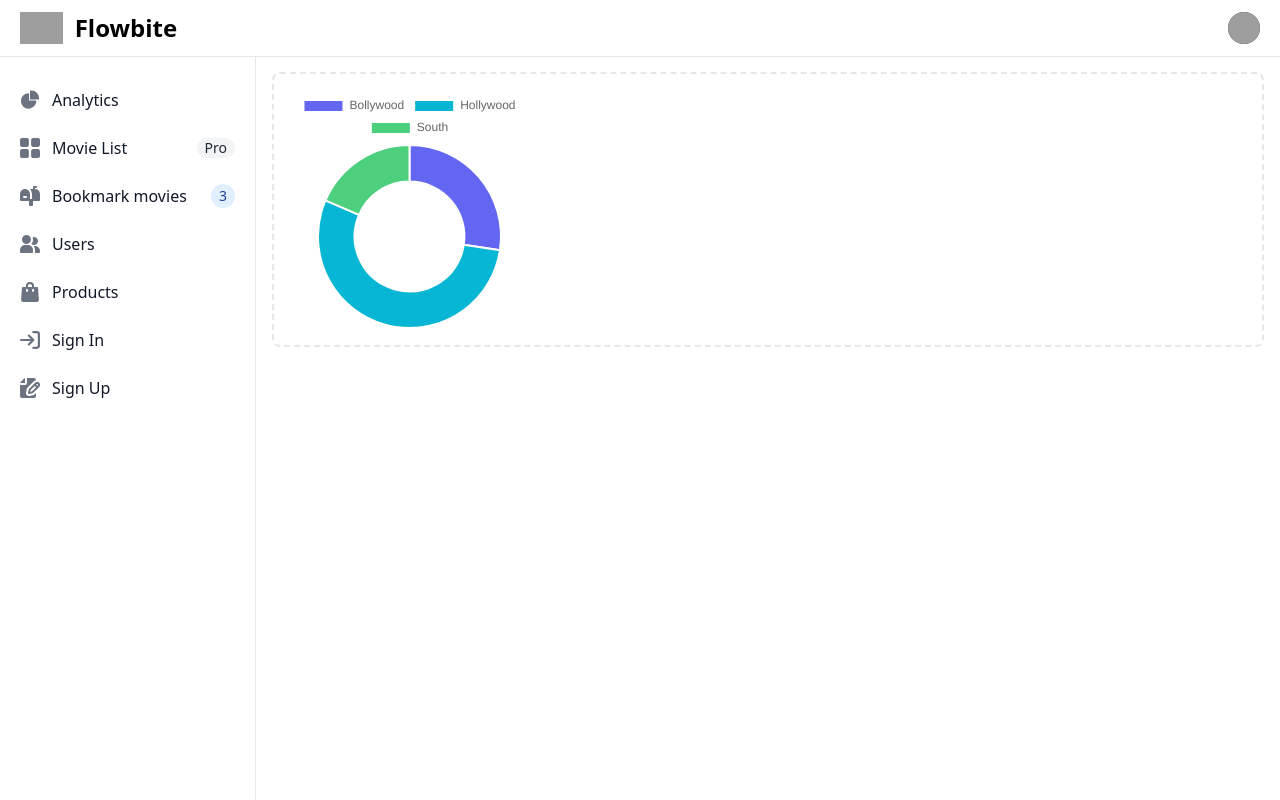
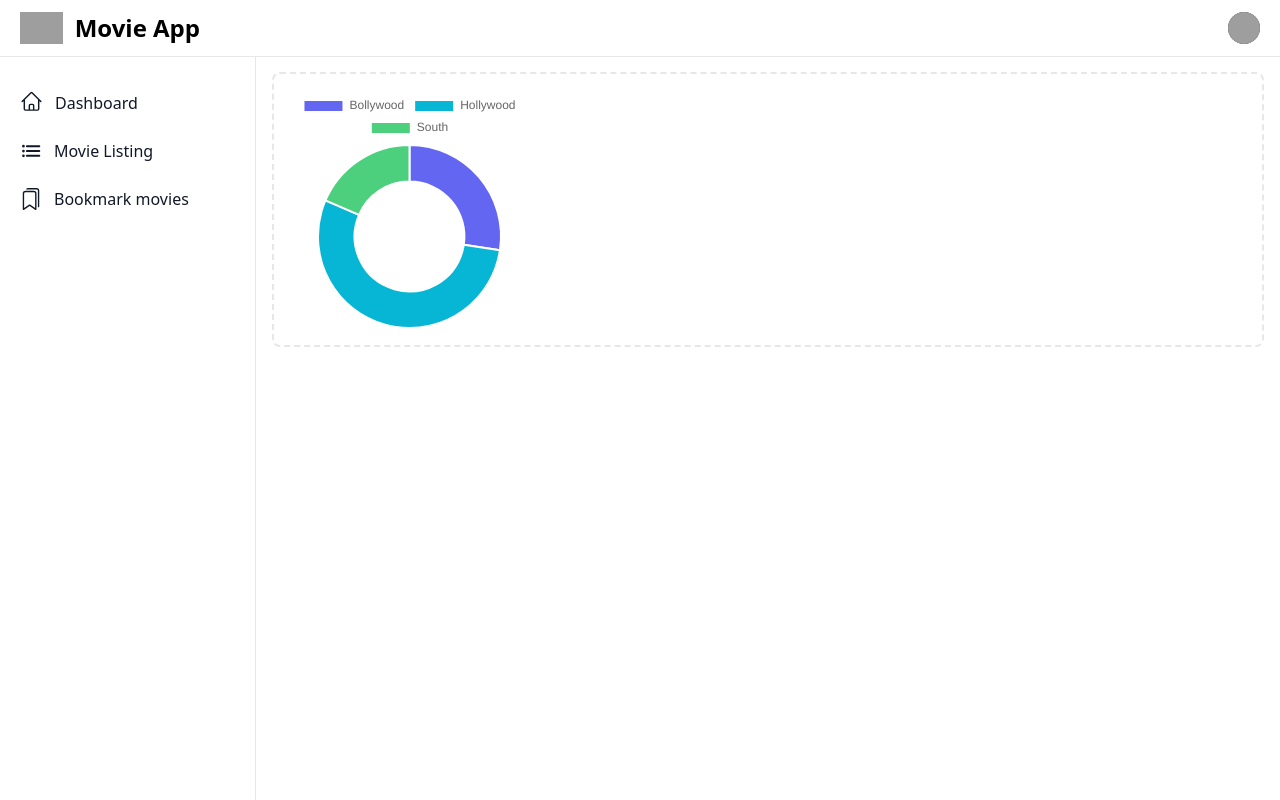
Before and after one commit to harshitverma-dev/movie-web-app, a React (Vite) app: page / in a window 1280 px wide. Built offline with nearby package versions, Linux system fonts and the light colour scheme; grey boxes are pictures that could not be loaded.

Commit message:
update code in sidebar, changes link for page routing

```diff
--- a/src/Panel/SideBarLayout.tsx
+++ b/src/Panel/SideBarLayout.tsx
@@ -1,72 +1,43 @@
 import React from 'react'
 import { Link } from 'react-router-dom';
+import { HiOutlineHome } from "react-icons/hi2";
+import { IoList } from "react-icons/io5";
+import { BsBookmarks } from "react-icons/bs";
 
 const SideBarLayout: React.FC = () => {
+    const sidebarItems = [
+        {
+            navName: "Dashboard",
+            navIcon: <HiOutlineHome size={23} />,
+            navPath: "/"
+        },
+        {
+            navName: "Movie Listing",
+            navIcon: <IoList size={22} />,
+            navPath: "/movie-list"
+        },
+        {
+            navName: "Bookmark movies",
+            navIcon: <BsBookmarks size={22} />,
+            navPath: "/bookmark-movies"
+        }
+    ]
     return (
         <aside id="logo-sidebar" className="fixed top-0 left-0 z-40 w-64 h-screen pt-20 transition-transform -translate-x-full bg-white border-r border-gray-200 sm:translate-x-0 dark:bg-gray-800 dark:border-gray-700" aria-label="Sidebar">
             <div className="h-full px-3 pb-4 overflow-y-auto bg-white dark:bg-gray-800">
                 <ul className="space-y-2 font-medium">
-                    <li>
-                        <Link to={'/'} className="flex items-center p-2 text-gray-900 rounded-lg dark:text-white hover:bg-gray-100 dark:hover:bg-gray-700 group">
-                            <svg className="w-5 h-5 text-gray-500 transition duration-75 dark:text-gray-400 group-hover:text-gray-900 dark:group-hover:text-white" aria-hidden="true" xmlns="http://www.w3.org/2000/svg" fill="currentColor" viewBox="0 0 22 21">
-                                <path d="M16.975 11H10V4.025a1 1 0 0 0-1.066-.998 8.5 8.5 0 1 0 9.039 9.039.999.999 0 0 0-1-1.066h.002Z" />
-                                <path d="M12.5 0c-.157 0-.311.01-.565.027A1 1 0 0 0 11 1.02V10h8.975a1 1 0 0 0 1-.935c.013-.188.028-.374.028-.565A8.51 8.51 0 0 0 12.5 0Z" />
-                            </svg>
-                            <span className="ms-3">Analytics</span>
-                        </Link>
-                    </li>
-                    <li>
-                        <Link to={'/movie-list'} className="flex items-center p-2 text-gray-900 rounded-lg dark:text-white hover:bg-gray-100 dark:hover:bg-gray-700 group">
-                            <svg className="flex-shrink-0 w-5 h-5 text-gray-500 transition duration-75 dark:text-gray-400 group-hover:text-gray-900 dark:group-hover:text-white" aria-hidden="true" xmlns="http://www.w3.org/2000/svg" fill="currentColor" viewBox="0 0 18 18">
-                                <path d="M6.143 0H1.857A1.857 1.857 0 0 0 0 1.857v4.286C0 7.169.831 8 1.857 8h4.286A1.857 1.857 0 0 0 8 6.143V1.857A1.857 1.857 0 0 0 6.143 0Zm10 0h-4.286A1.857 1.857 0 0 0 10 1.857v4.286C10 7.169 10.831 8 11.857 8h4.286A1.857 1.857 0 0 0 18 6.143V1.857A1.857 1.857 0 0 0 16.143 0Zm-10 10H1.857A1.857 1.857 0 0 0 0 11.857v4.286C0 17.169.831 18 1.857 18h4.286A1.857 1.857 0 0 0 8 16.143v-4.286A1.857 1.857 0 0 0 6.143 10Zm10 0h-4.286A1.857 1.857 0 0 0 10 11.857v4.286c0 1.026.831 1.857 1.857 1.857h4.286A1.857 1.857 0 0 0 18 16.143v-4.286A1.857 1.857 0 0 0 16.143 10Z" />
-                            </svg>
-                            <span className="flex-1 ms-3 whitespace-nowrap">Movie List</span>
-                            <span className="inline-flex items-center justify-center px-2 ms-3 text-sm font-medium text-gray-800 bg-gray-100 rounded-full dark:bg-gray-700 dark:text-gray-300">Pro</span>
-                        </Link>
-                    </li>
-                    <li>
-                        <Link to={`/bookmark-movies`} className="flex items-center p-2 text-gray-900 rounded-lg dark:text-white hover:bg-gray-100 dark:hover:bg-gray-700 group">
-                            <svg className="flex-shrink-0 w-5 h-5 text-gray-500 transition duration-75 dark:text-gray-400 group-hover:text-gray-900 dark:group-hover:text-white" aria-hidden="true" xmlns="http://www.w3.org/2000/svg" fill="currentColor" viewBox="0 0 20 20">
-                                <path d="m17.418 3.623-.018-.008a6.713 6.713 0 0 0-2.4-.569V2h1a1 1 0 1 0 0-2h-2a1 1 0 0 0-1 1v2H9.89A6.977 6.977 0 0 1 12 8v5h-2V8A5 5 0 1 0 0 8v6a1 1 0 0 0 1 1h8v4a1 1 0 0 0 1 1h2a1 1 0 0 0 1-1v-4h6a1 1 0 0 0 1-1V8a5 5 0 0 0-2.582-4.377ZM6 12H4a1 1 0 0 1 0-2h2a1 1 0 0 1 0 2Z" />
-                            </svg>
-                            <span className="flex-1 ms-3 whitespace-nowrap">Bookmark movies</span>
-                            <span className="inline-flex items-center justify-center w-3 h-3 p-3 ms-3 text-sm font-medium text-blue-800 bg-blue-100 rounded-full dark:bg-blue-900 dark:text-blue-300">3</span>
-                        </Link>
-                    </li>
-                    <li>
-                        <a href="#" className="flex items-center p-2 text-gray-900 rounded-lg dark:text-white hover:bg-gray-100 dark:hover:bg-gray-700 group">
-                            <svg className="flex-shrink-0 w-5 h-5 text-gray-500 transition duration-75 dark:text-gray-400 group-hover:text-gray-900 dark:group-hover:text-white" aria-hidden="true" xmlns="http://www.w3.org/2000/svg" fill="currentColor" viewBox="0 0 20 18">
-                                <path d="M14 2a3.963 3.963 0 0 0-1.4.267 6.439 6.439 0 0 1-1.331 6.638A4 4 0 1 0 14 2Zm1 9h-1.264A6.957 6.957 0 0 1 15 15v2a2.97 2.97 0 0 1-.184 1H19a1 1 0 0 0 1-1v-1a5.006 5.006 0 0 0-5-5ZM6.5 9a4.5 4.5 0 1 0 0-9 4.5 4.5 0 0 0 0 9ZM8 10H5a5.006 5.006 0 0 0-5 5v2a1 1 0 0 0 1 1h11a1 1 0 0 0 1-1v-2a5.006 5.006 0 0 0-5-5Z" />
-                            </svg>
-                            <span className="flex-1 ms-3 whitespace-nowrap">Users</span>
-                        </a>
-                    </li>
-                    <li>
-                        <a href="#" className="flex items-center p-2 text-gray-900 rounded-lg dark:text-white hover:bg-gray-100 dark:hover:bg-gray-700 group">
-                            <svg className="flex-shrink-0 w-5 h-5 text-gray-500 transition duration-75 dark:text-gray-400 group-hover:text-gray-900 dark:group-hover:text-white" aria-hidden="true" xmlns="http://www.w3.org/2000/svg" fill="currentColor" viewBox="0 0 18 20">
-                                <path d="M17 5.923A1 1 0 0 0 16 5h-3V4a4 4 0 1 0-8 0v1H2a1 1 0 0 0-1 .923L.086 17.846A2 2 0 0 0 2.08 20h13.84a2 2 0 0 0 1.994-2.153L17 5.923ZM7 9a1 1 0 0 1-2 0V7h2v2Zm0-5a2 2 0 1 1 4 0v1H7V4Zm6 5a1 1 0 1 1-2 0V7h2v2Z" />
-                            </svg>
-                            <span className="flex-1 ms-3 whitespace-nowrap">Products</span>
-                        </a>
-                    </li>
-                    <li>
-                        <a href="#" className="flex items-center p-2 text-gray-900 rounded-lg dark:text-white hover:bg-gray-100 dark:hover:bg-gray-700 group">
-                            <svg className="flex-shrink-0 w-5 h-5 text-gray-500 transition duration-75 dark:text-gray-400 group-hover:text-gray-900 dark:group-hover:text-white" aria-hidden="true" xmlns="http://www.w3.org/2000/svg" fill="none" viewBox="0 0 18 16">
-                                <path stroke="currentColor" strokeLinecap="round" strokeLinejoin="round" strokeWidth="2" d="M1 8h11m0 0L8 4m4 4-4 4m4-11h3a2 2 0 0 1 2 2v10a2 2 0 0 1-2 2h-3" />
-                            </svg>
-                            <span className="flex-1 ms-3 whitespace-nowrap">Sign In</span>
-                        </a>
-                    </li>
-                    <li>
-                        <a href="#" className="flex items-center p-2 text-gray-900 rounded-lg dark:text-white hover:bg-gray-100 dark:hover:bg-gray-700 group">
-                            <svg className="flex-shrink-0 w-5 h-5 text-gray-500 transition duration-75 dark:text-gray-400 group-hover:text-gray-900 dark:group-hover:text-white" aria-hidden="true" xmlns="http://www.w3.org/2000/svg" fill="currentColor" viewBox="0 0 20 20">
-                                <path d="M5 5V.13a2.96 2.96 0 0 0-1.293.749L.879 3.707A2.96 2.96 0 0 0 .13 5H5Z" />
-                                <path d="M6.737 11.061a2.961 2.961 0 0 1 .81-1.515l6.117-6.116A4.839 4.839 0 0 1 16 2.141V2a1.97 1.97 0 0 0-1.933-2H7v5a2 2 0 0 1-2 2H0v11a1.969 1.969 0 0 0 1.933 2h12.134A1.97 1.97 0 0 0 16 18v-3.093l-1.546 1.546c-.413.413-.94.695-1.513.81l-3.4.679a2.947 2.947 0 0 1-1.85-.227 2.96 2.96 0 0 1-1.635-3.257l.681-3.397Z" />
-                                <path d="M8.961 16a.93.93 0 0 0 .189-.019l3.4-.679a.961.961 0 0 0 .49-.263l6.118-6.117a2.884 2.884 0 0 0-4.079-4.078l-6.117 6.117a.96.96 0 0 0-.263.491l-.679 3.4A.961.961 0 0 0 8.961 16Zm7.477-9.8a.958.958 0 0 1 .68-.281.961.961 0 0 1 .682 1.644l-.315.315-1.36-1.36.313-.318Zm-5.911 5.911 4.236-4.236 1.359 1.359-4.236 4.237-1.7.339.341-1.699Z" />
-                            </svg>
-                            <span className="flex-1 ms-3 whitespace-nowrap">Sign Up</span>
-                        </a>
-                    </li>
+                    {
+                        sidebarItems?.map((items, index) => {
+                            return (
+                                <li key={index}>
+                                    <Link to={items.navPath} className="flex !items-center p-2 text-gray-900 rounded-lg dark:text-white hover:bg-gray-100 dark:hover:bg-gray-700 group">
+                                        <span>{items.navIcon}</span>
+                                        <span className={`ms-3 ${index == 0 ? 'mt-[3px]' : ''}`}>{items.navName}</span>
+                                    </Link>
+                                </li>
+                            )
+                        })
+                    }
                 </ul>
             </div>
         </aside>
--- a/src/Panel/TopbarLayout.tsx
+++ b/src/Panel/TopbarLayout.tsx
@@ -14,7 +14,7 @@ const TopbarLayout: React.FC = () => {
                         </button>
                         <a href="https://flowbite.com" className="flex ms-2 md:me-24">
                             <img src="https://flowbite.com/docs/images/logo.svg" className="h-8 me-3" alt="FlowBite Logo" />
-                            <span className="self-center text-xl font-semibold sm:text-2xl whitespace-nowrap dark:text-white">Flowbite</span>
+                            <span className="self-center text-xl font-semibold sm:text-2xl whitespace-nowrap dark:text-white">Movie App</span>
                         </a>
                     </div>
                     <div className="flex items-center">
```
